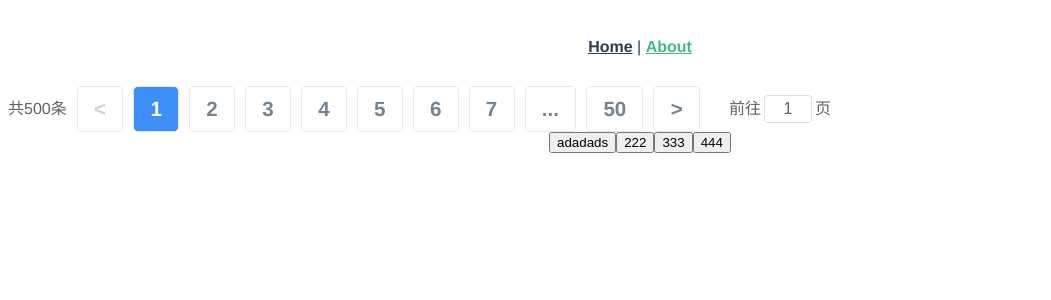
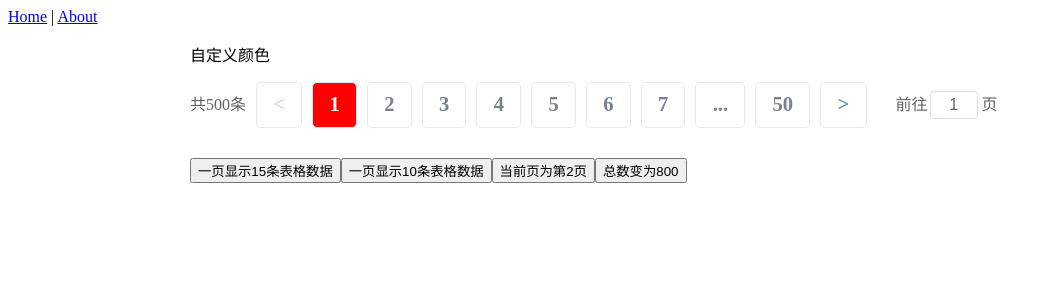
Before and after one commit to yuang01/v-plugs-ayu, a Vue app: page /about in a window 1280 px wide. Shown: the top 300 px of the page, without its empty margins (0-1051 px from the left). Built offline with nearby package versions, Linux system fonts and the light colour scheme.

Commit message:
update pagination component

```diff
--- a/src/App.vue
+++ b/src/App.vue
@@ -9,21 +9,21 @@
 </template>
 
 <style lang="scss">
-#app {
-  font-family: "Avenir", Helvetica, Arial, sans-serif;
-  -webkit-font-smoothing: antialiased;
-  -moz-osx-font-smoothing: grayscale;
-  text-align: center;
-  color: #2c3e50;
-}
-#nav {
-  padding: 30px;
-  a {
-    font-weight: bold;
-    color: #2c3e50;
-    &.router-link-exact-active {
-      color: #42b983;
-    }
-  }
-}
+// #app {
+//   font-family: "Avenir", Helvetica, Arial, sans-serif;
+//   -webkit-font-smoothing: antialiased;
+//   -moz-osx-font-smoothing: grayscale;
+//   text-align: center;
+//   color: #2c3e50;
+// }
+// #nav {
+//   padding: 30px;
+//   a {
+//     font-weight: bold;
+//     color: #2c3e50;
+//     &.router-link-exact-active {
+//       color: #42b983;
+//     }
+//   }
+// }
 </style>
--- a/src/components/Pagination.vue
+++ b/src/components/Pagination.vue
@@ -1,5 +1,5 @@
 <template>
-<div class="ayu-pagination" :class="paginationSize">
+<div class="ayu-pagination" :class="[paginationSize, {'disabled': disabled}]">
   <span class="ayu-total" v-if="showTotal">共{{total}}条</span>
   <ul class="pagination pagination-gap">
     <li class="page-item" @click="prev()" :class="{disabled : pstart}">
@@ -19,10 +19,10 @@
       </a>
     </li>
   </ul>
-  <span class="ayu-pagination__jump">
+  <span class="ayu-pagination__jump" v-if="showJumper">
     前往
     <div class="ayu-input">
-      <input ref="ayuInput" class="ayu-input-inner" type="text" :value="currentPage" @keyup.enter="jumpPage($event.target.value)" @blur="jumpPage($event.target.value)">
+      <input ref="ayuInput" class="ayu-input-inner" type="text" :disabled="disabled" :value="currentPage" @keyup.enter="jumpPage($event.target.value)" @blur="jumpPage($event.target.value)">
     </div>
     页
   </span>
@@ -36,6 +36,9 @@ export default {
     //   default: 0
     // },
     showTotal: {
+      default: false
+    },
+    showJumper: {
       default: false
     },
     pageSize: { // 每页显示的个数，默认为10
@@ -58,6 +61,9 @@ export default {
     },
     nextText: { // 下一页文字， 默认是向右箭头
       default: '&gt;'
+    },
+    disabled: {
+      default: false,
     }
   },
   data() {
@@ -69,10 +75,8 @@ export default {
     curpage(val) {
       if (val > this.pages || val <= 0) {
         this.currentPage = 1;
-        this.$emit('current-change', 1);
       } else {
         this.currentPage = val;
-        this.$emit('current-change', val);
       }
     },
     pageSize(val) {
@@ -159,7 +163,7 @@ export default {
         return;
       }
       this.currentPage = val;
-      this.$emit('changePage', this.currentPage);
+      this.$emit('current-change', this.currentPage);
       this.$emit('update:curpage', this.currentPage); //触发 input 事件，并传入新值
     },
     next() {
@@ -332,9 +336,26 @@ a:-webkit-any-link {
 /* 禁止点击 */
 .page-item.disabled .page-link {
   color: #ccd5db!important;
-  pointer-events: none!important;
+  pointer-events: none;
   background-color: transparent!important;
   border-color: #e4eaec!important;
 }
+.ayu-pagination.disabled{
+  cursor: not-allowed;
+}
+.ayu-pagination.disabled .pagination .page-link,
+.ayu-pagination.disabled .pagination .page-item.active .page-link{
+  color: #ccc!important;
+  background-color: transparent!important;
+}
+.ayu-pagination.disabled .pagination .page-item {
+  pointer-events: none;
+}
+.ayu-pagination.disabled .ayu-input-inner {
+  background-color: #f5f7fa;
+  border-color: #e4e7ed;
+  color: #c0c4cc;
+  cursor: not-allowed;
+}
 /* 中间页码的样式--结束 */
 </style>
--- a/src/views/About.vue
+++ b/src/views/About.vue
@@ -1,11 +1,20 @@
 <template>
-  <div class="about">
+  <div class="aa">
     <!-- <h1>This is an about page</h1> -->
-    <ayu-pageination @size-change="handleSizePage" show-total="true" :page-size.sync="pageSize" @current-change="handleCurrentChange" @next-click="handNextClick" @prev-click="handPrevClick" prev-text="" next-text="" :total="total" :curpage.sync="curpage" bgc="" pagination-size ="pagination-lg"></ayu-pageination>
-    <button @click="change">adadads</button>
-    <button @click="change2">222</button>
-    <button @click="change3">333</button>
-    <button @click="change4">444</button>
+    <!-- <p>样式：小</p>
+    <ayu-pageination @size-change="handleSizePage" :show-total="false" :page-size.sync="pageSize" @current-change="handleCurrentChange" @next-click="handNextClick" @prev-click="handPrevClick" prev-text="" next-text="" :total="total" :curpage.sync="curpage" bgc="" pagination-size ="pagination-sm"></ayu-pageination>
+    <p>样式：中(默认)</p>
+    <ayu-pageination @size-change="handleSizePage" :show-total="false" :page-size.sync="pageSize" @current-change="handleCurrentChange" @next-click="handNextClick" @prev-click="handPrevClick" prev-text="" next-text="" :total="total" :curpage.sync="curpage" bgc="" pagination-size =""></ayu-pageination>
+    <p>样式：大</p>
+    <ayu-pageination @size-change="handleSizePage" :show-jumper="true" :show-total="false" :page-size.sync="pageSize" @current-change="handleCurrentChange" @next-click="handNextClick" @prev-click="handPrevClick" prev-text="" next-text="" :total="total" :curpage.sync="curpage" bgc="" pagination-size ="pagination-lg"></ayu-pageination> -->
+    <p>自定义颜色</p>
+    <ayu-pageination @size-change="handleSizePage" :show-jumper="true" :show-total="true" :page-size.sync="pageSize" @current-change="handleCurrentChange" @next-click="handNextClick" @prev-click="handPrevClick" prev-text="" next-text="" :total="total" :curpage.sync="curpage" bgc="red" pagination-size ="pagination-lg"></ayu-pageination>
+    <!-- <p>禁止点击</p>
+    <ayu-pageination @size-change="handleSizePage" :disabled="true" :show-total="false" :page-size.sync="pageSize" @current-change="handleCurrentChange" @next-click="handNextClick" @prev-click="handPrevClick" prev-text="" next-text="" :total="total" :curpage.sync="curpage" bgc="" pagination-size ="pagination-sm"></ayu-pageination> -->
+    <button @click="change" style="margin-top: 30px;">一页显示15条表格数据</button>
+    <button @click="change2">一页显示10条表格数据</button>
+    <button @click="change3">当前页为第2页</button>
+    <button @click="change4">总数变为800</button>
   </div>
 </template>
 <script>
@@ -32,16 +41,16 @@ export default {
       console.log(val)
     },
     change() {
-      this.pageSize = 600
+      this.pageSize = 20
     },
     change2() {
-      this.pageSize = 50
+      this.pageSize = 10
     },
     change3() {
       this.curpage = 2
     },
     change4() {
-      this.pageSize = -1;
+      this.total = 800;
     },
     handleSizePage(val) {
       console.log(val)
@@ -49,3 +58,10 @@ export default {
   },
 }
 </script>
+<style scoped>
+.aa {
+  margin: 0 auto;
+  width: 900px;
+
+}
+</style>
```
Also changed, not shown: package.json (line endings or trailing spaces), 1 other file (tests, documents, lock files or other folders).
